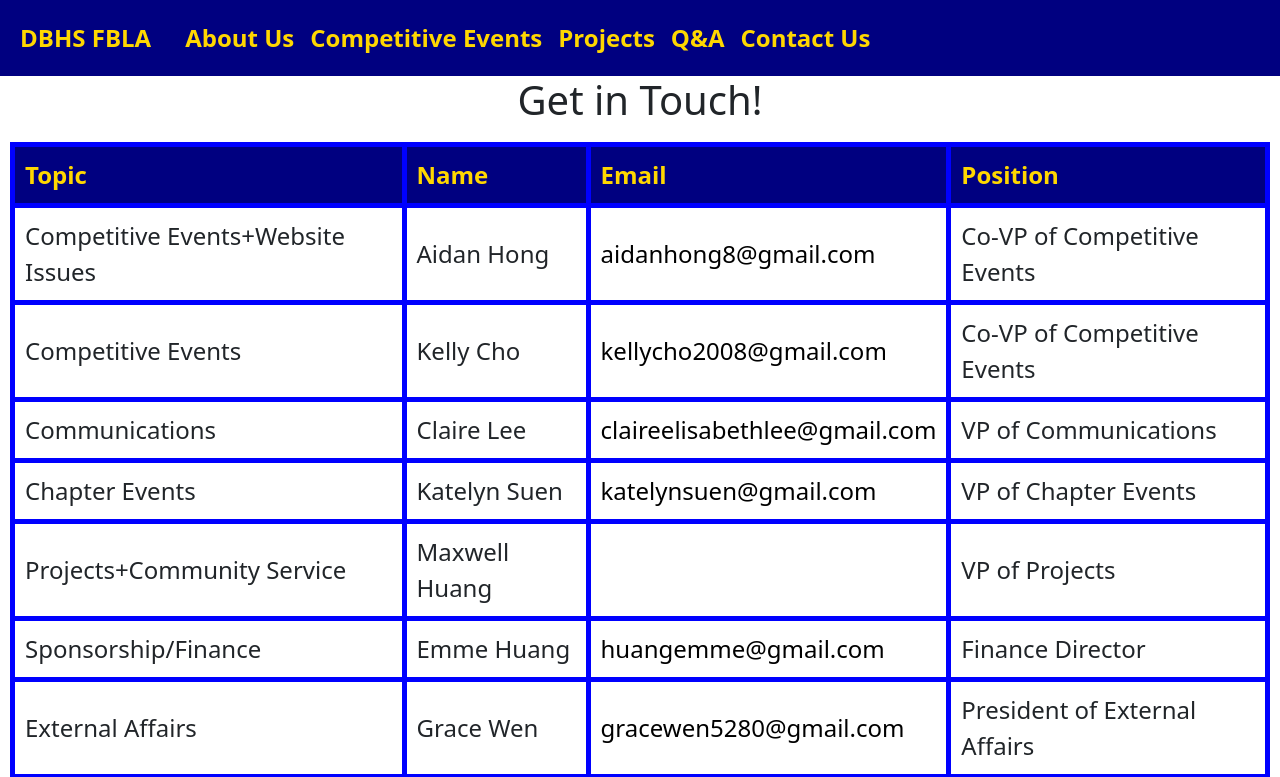
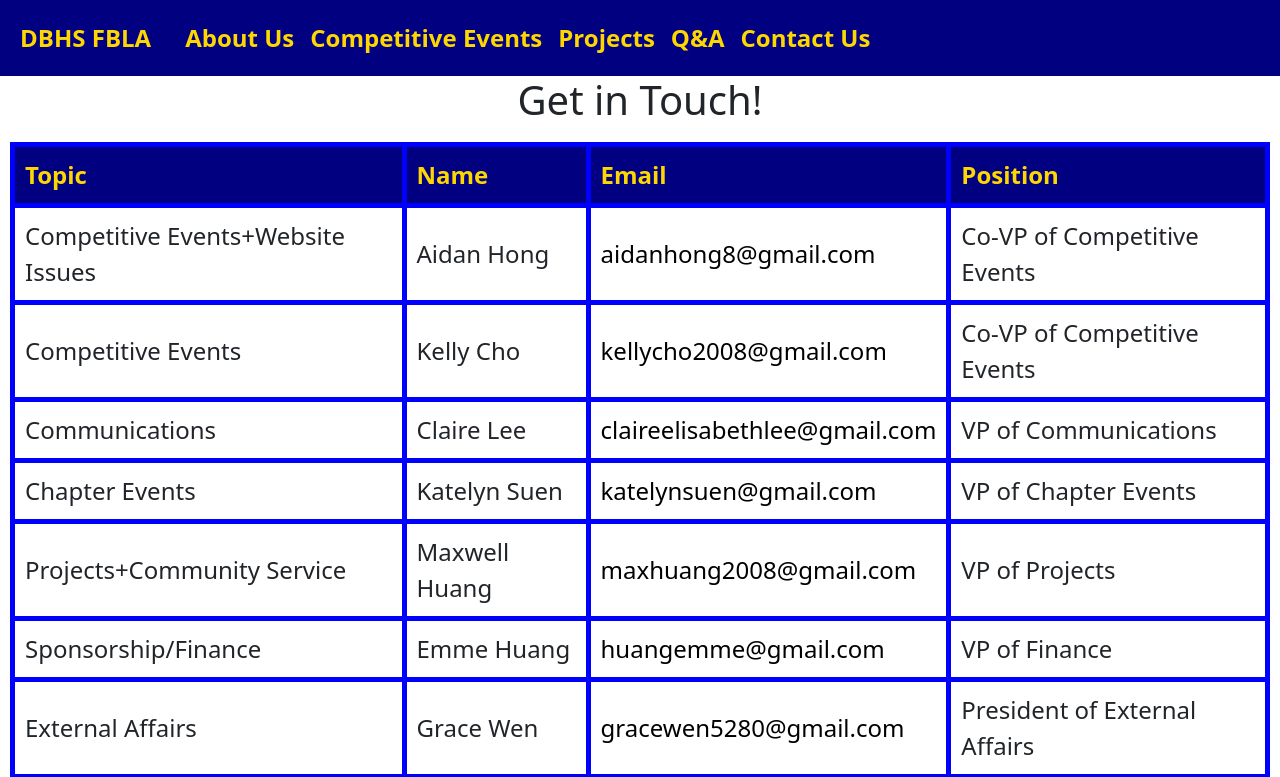
Before and after one commit to GSWForever8/dbhsfbla, a React (Create React App) app: page /contact in a window 1280 px wide. Shown: the top 777 px of the page. Built offline with nearby package versions, Linux system fonts and the light colour scheme.

Commit message:
Added email

```diff
--- a/src/pages/Contact.js
+++ b/src/pages/Contact.js
@@ -40,14 +40,14 @@
             <tr>
                 <td>Projects+Community Service</td>
                 <td>Maxwell Huang</td>
-                <td><a href=""></a></td>
+                <td><a href="mailto: maxhuang2008@gmail.com">maxhuang2008@gmail.com</a></td>
                 <td>VP of Projects</td>
             </tr>
             <tr>
                 <td>Sponsorship/Finance</td>
                 <td>Emme Huang</td>
                 <td><a href="mailto: huangemme@gmail.com">huangemme@gmail.com</a></td>
-                <td>Finance Director</td>
+                <td>VP of Finance</td>
             </tr>
             <tr>
                 <td>External Affairs</td>
```
